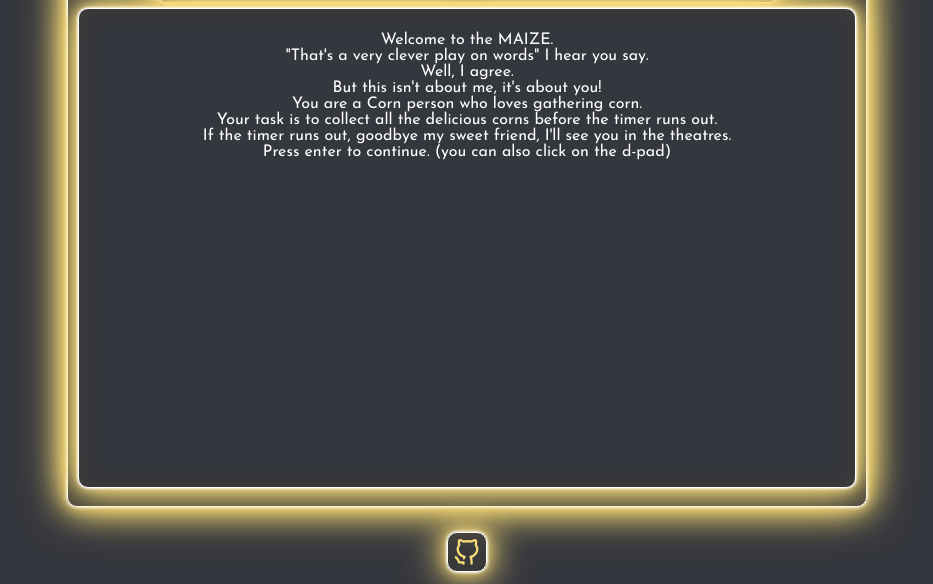
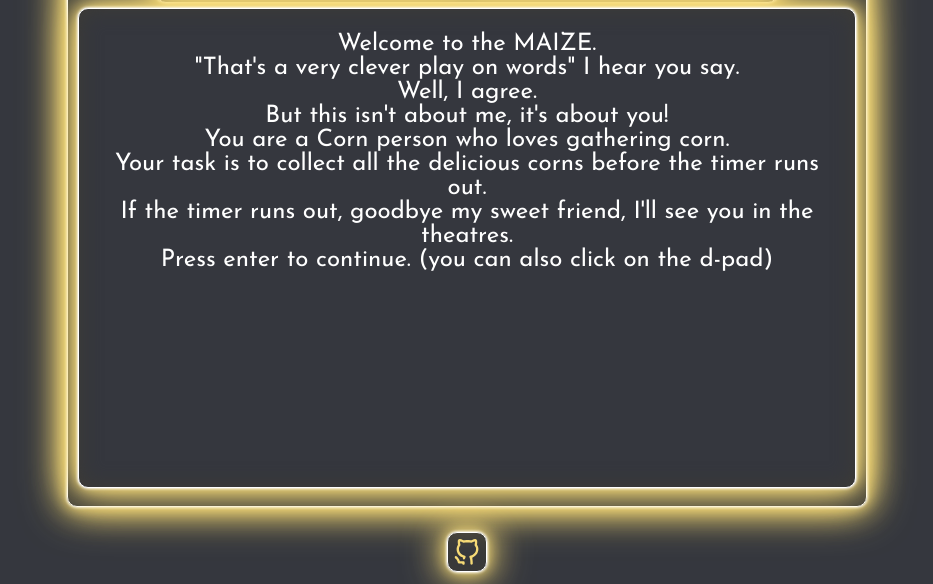
Before and after one commit to nmWolfe/game-project, a website built with Vite: page index.html in a window 1280 px wide. Shown: the part 240-824 px from the top of the page, without its empty margins (173-1106 px from the left). Built offline with nearby package versions, Linux system fonts and the light colour scheme; files whose address does not match are found by name.

```diff
--- a/src/scss/_media-queries.scss
+++ b/src/scss/_media-queries.scss
@@ -121,6 +121,9 @@
           height: 60vh;
           width: 100%;
         }
+        .intro {
+          font-size: 1.5rem;
+        }
       }
     }
     .controls__section {
```
Also changed, not shown: README.md.
